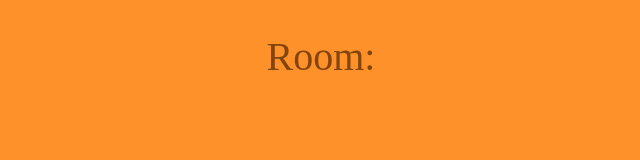
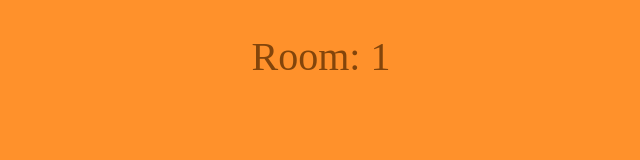
Before and after one commit to alcheng005/whats-for-dinner, a React app: page /room/1 in a window 1280 px wide. Shown: the top 160 px of the page, without its empty margins (319-959 px from the left). Built offline with nearby package versions, Linux system fonts and the light colour scheme; a web font is replaced by a local one.

Commit message:
changed id to roomCode for consistency

```diff
--- a/client/components/Room.jsx
+++ b/client/components/Room.jsx
@@ -7,12 +7,12 @@ class Room extends Component {
   }
 
   render() {
-    const { id } = this.props.match.params;
+    const { roomCode } = this.props.match.params;
 
     return (
       <section id="roompage">
         <header>
-          <h2>Room: {id}</h2>
+          <h2>Room: {roomCode}</h2>
         </header>
       </section>
     );
```
